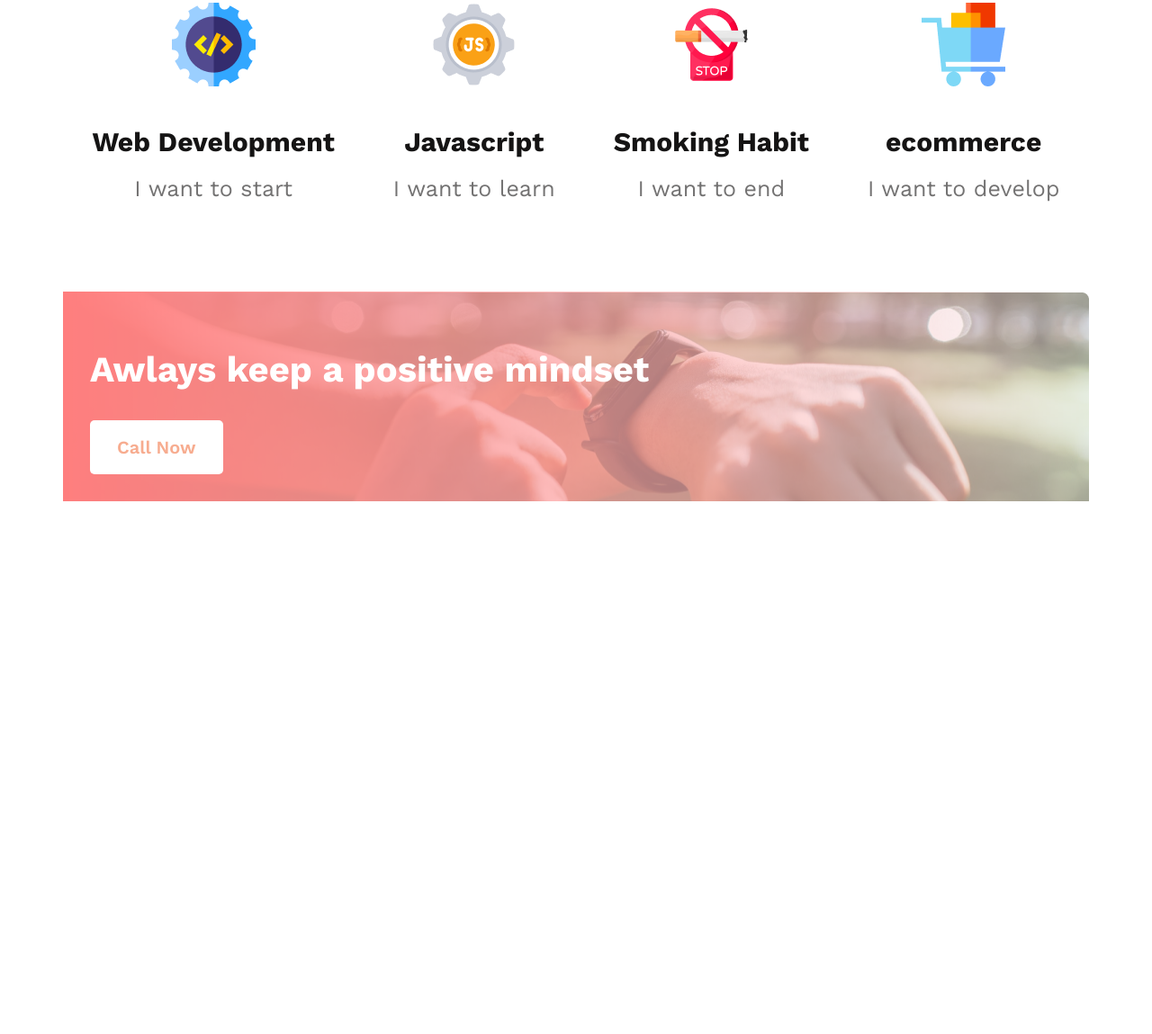
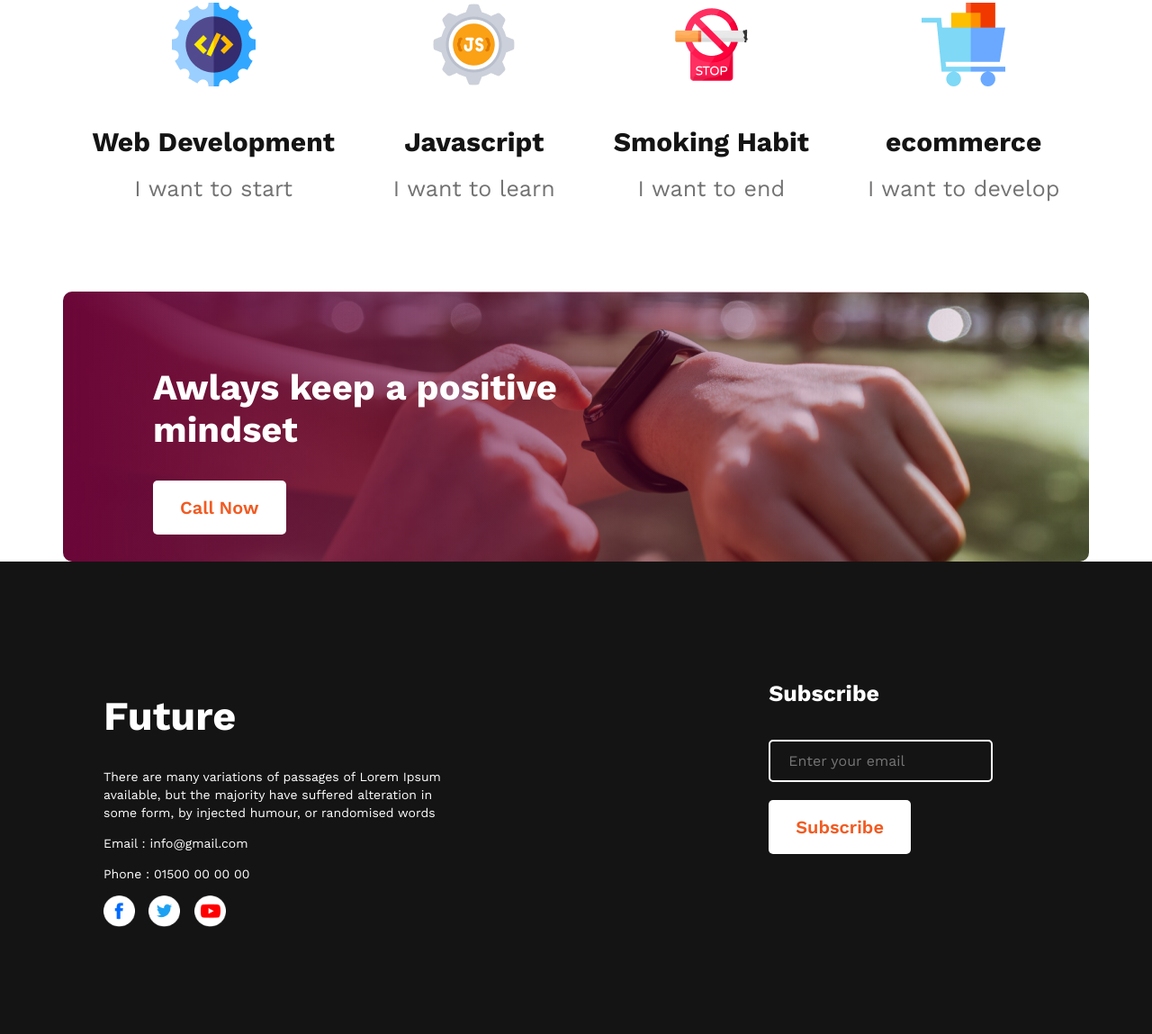
Before and after one commit to promorshed45/new-year-new-me, a plain HTML site: page index.html in a window 1280 px wide. Shown: the part 1683-2832 px from the top of the page at 90% size. Before the commit the page ends 2240 px from the top, so only its background shows below. Drawn offline with nearby package versions, Linux system fonts and the light colour scheme.

Commit message:
finished projectt

```diff
--- a/index.html
+++ b/index.html
@@ -74,13 +74,35 @@
         </section>
         <section>
             <div class="positive-mind">
-                <h1 class="positive-title">Awlays keep a positive mindset</h1>
-                <button class="call-btn">Call Now</button>
+                <div class="positive-mind-card">
+                    <h1 class="positive-title">Awlays keep a positive mindset</h1>
+                    <button class="btn-secondary">Call Now</button>
+                </div>
             </div>
         </section>
     </main>
     <footer>
-
+        <div class="footer">
+            <div class="footer-section">
+                <div class="footer-card">
+                    <h1 class="footer-title">Future</h1>
+                    <p class="footer-info">
+                        There are many variations of passages of Lorem Ipsum available, but the majority have suffered
+                        alteration in some form, by injected humour, or randomised words
+                    </p>
+                    <p class="mail">Email : info@gmail.com</p>
+                    <p class="phone">Phone : 01500 00 00 00</p>
+                    <img class="icon-img" src="images/icons/fb.png" alt="">
+                    <img class="icon-img" src="images/icons/twitter.png" alt="">
+                    <img class="icon-img" src="images/icons/youtube.png" alt="">
+                </div>
+                <div class="mail-card">
+                    <h1 class="mail-title">Subscribe</h1>
+                    <input type="text" placeholder="Enter your email">
+                    <button class="btn-secondary">Subscribe</button>
+                </div>
+            </div>
+        </div>
     </footer>
 </body>
 
--- a/style/desktop.css
+++ b/style/desktop.css
@@ -132,9 +132,13 @@ main {
 
 /* positive minds section */
 .positive-mind{
-    background-image: linear-gradient(to left, rgba(255,0,0,0), rgba(255,0,0,1)),url('../images/watch.png');
-    padding: 30px;
-    opacity: 0.5;
+    background-image: linear-gradient(to left, rgba(255,0,0,0), rgb(107, 6, 56)),url('../images/watch.png');
+    /* padding: 30px 500px 30px 100px; */
+    border-radius: 10px;
+}
+.positive-mind-card {
+    padding: 50px 500px 30px 100px;
+
 }
 .positive-title {
     color: #FFF;
@@ -145,7 +149,7 @@ main {
     line-height: normal;
 }
 
-.call-btn {
+.btn-secondary {
     padding: 18px 30px;
     color: #F15B22;
     font-size: 20px;
@@ -154,3 +158,44 @@ main {
     background: #fff;
     border-radius: 5px;
 }
+
+/* footer section */
+
+.footer-section{
+        background-color: #151414;
+        padding: 115px;
+        color: white;
+        display: flex;
+}
+.footer-card{
+    width: 50%;
+    margin-right: 350px;
+}
+.footer-card p{
+    font-size: 14px;
+    line-height: 20px;
+}
+.icon-img{
+    margin-right: 10px;
+    width: 35px;
+}
+.footer-title {
+    font-size: 45px; }
+.mail-card {
+    display: block;
+}
+.mail-title{
+    font-size: 25px;
+}
+input[type=text] {
+    width: 80%;
+    color: white;
+    padding: 12px 20px;
+    margin: 8px 0;
+    font-size: 16px;
+    border-radius: 5px;
+    border: 2px solid white;
+    background-color: #151414;
+    box-sizing: border-box;
+    margin: 20px 0px;
+  }
```
